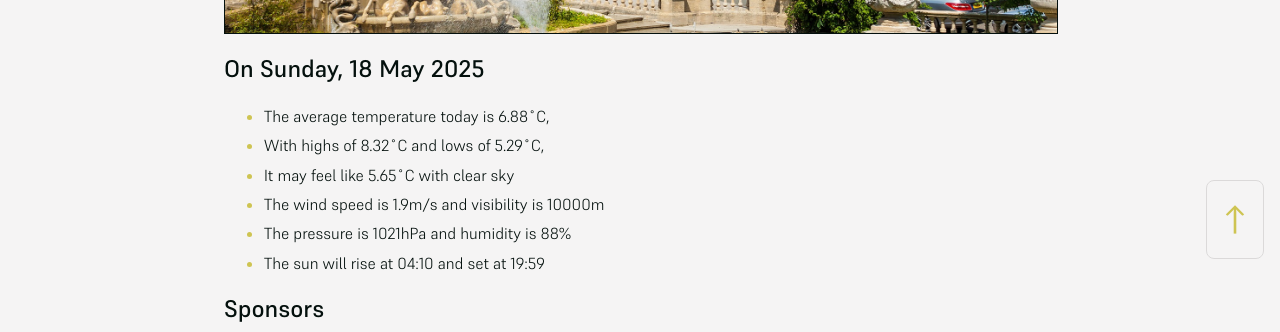
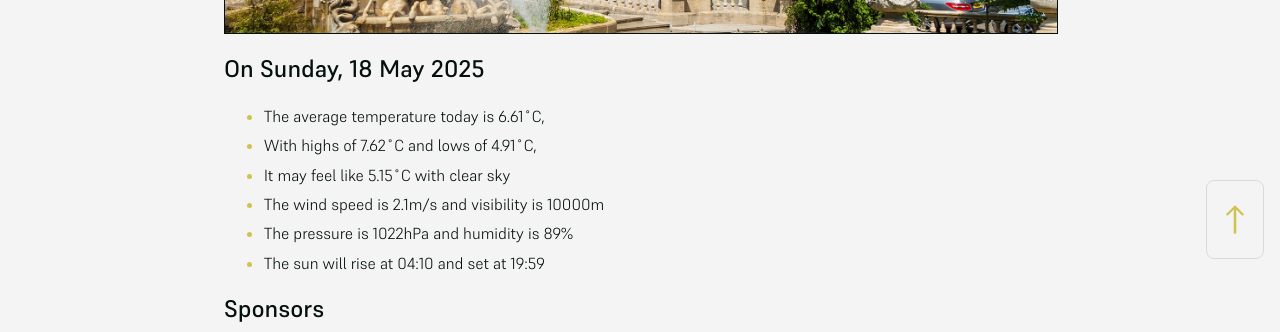
Before and after one commit to mat-0/cheltenham-open-data, a Jekyll site: the page built from index.md, in a window 1280 px wide. Shown: the part 625-957 px from the top of the page. Built offline with Jekyll 4.4.1, drawn with Linux system fonts in a browser that asks for light colours.

Commit message:
Updated 2025-05-18 04:03:13

```diff
--- a/index.md
+++ b/index.md
@@ -10,11 +10,11 @@ seo: Menu
 <!-- weather_marker starts -->
 ## On Sunday, 18 May 2025
 
-- The average temperature today is 6.88˚C,
-- With highs of 8.32˚C and lows of 5.29˚C,
-- It may feel like 5.65˚C with clear sky
-- The wind speed is 1.9m/s and visibility is 10000m
-- The pressure is 1021hPa and humidity is 88%
+- The average temperature today is 6.61˚C,
+- With highs of 7.62˚C and lows of 4.91˚C,
+- It may feel like 5.15˚C with clear sky
+- The wind speed is 2.1m/s and visibility is 10000m
+- The pressure is 1022hPa and humidity is 89%
 - The sun will rise at 04:10 and set at 19:59
 
 <!-- weather_marker ends -->
```
Also changed, not shown: _data/flood.json (+5 -48 lines), _pages/news.md (+3 -3 lines).
